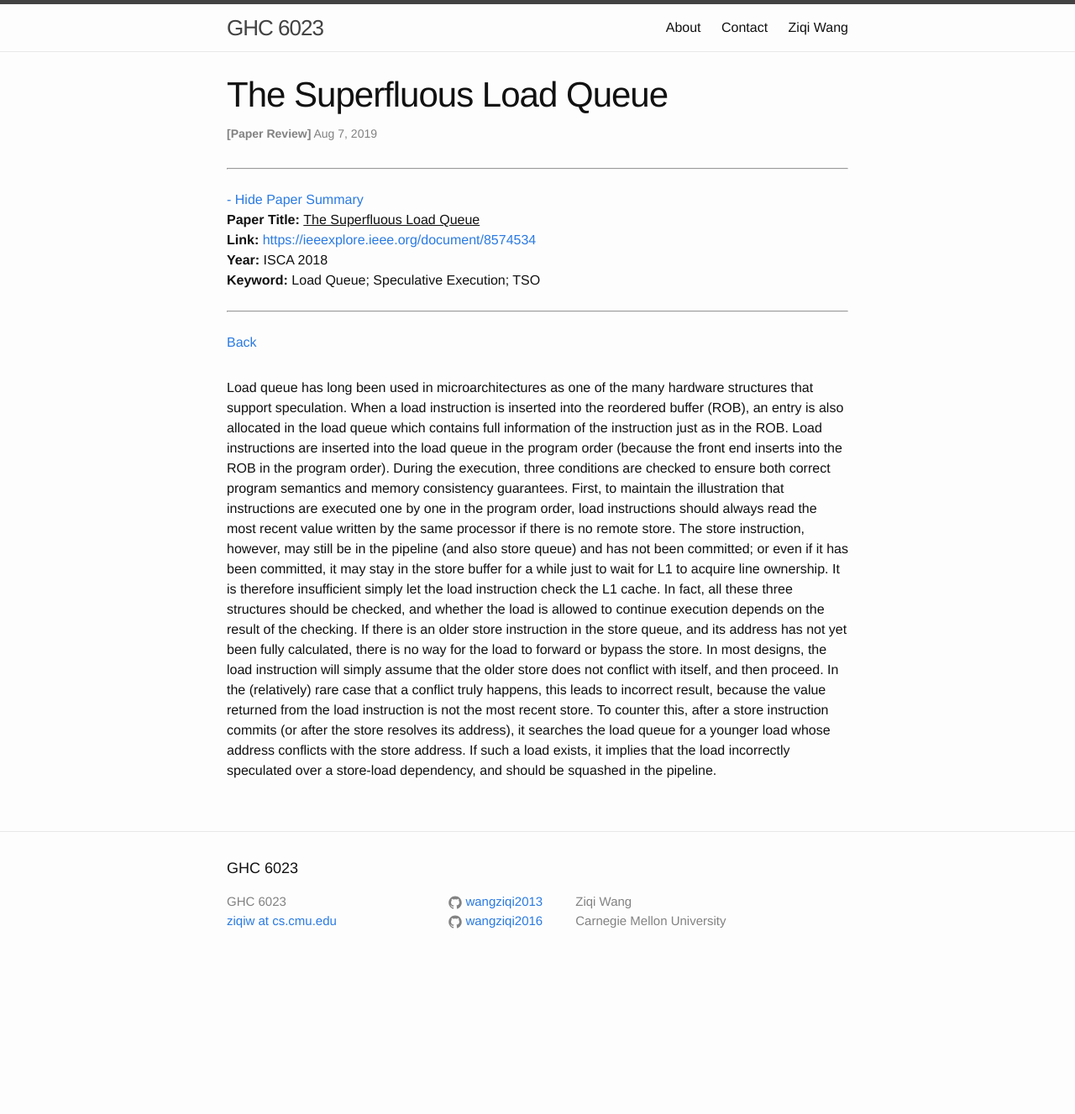
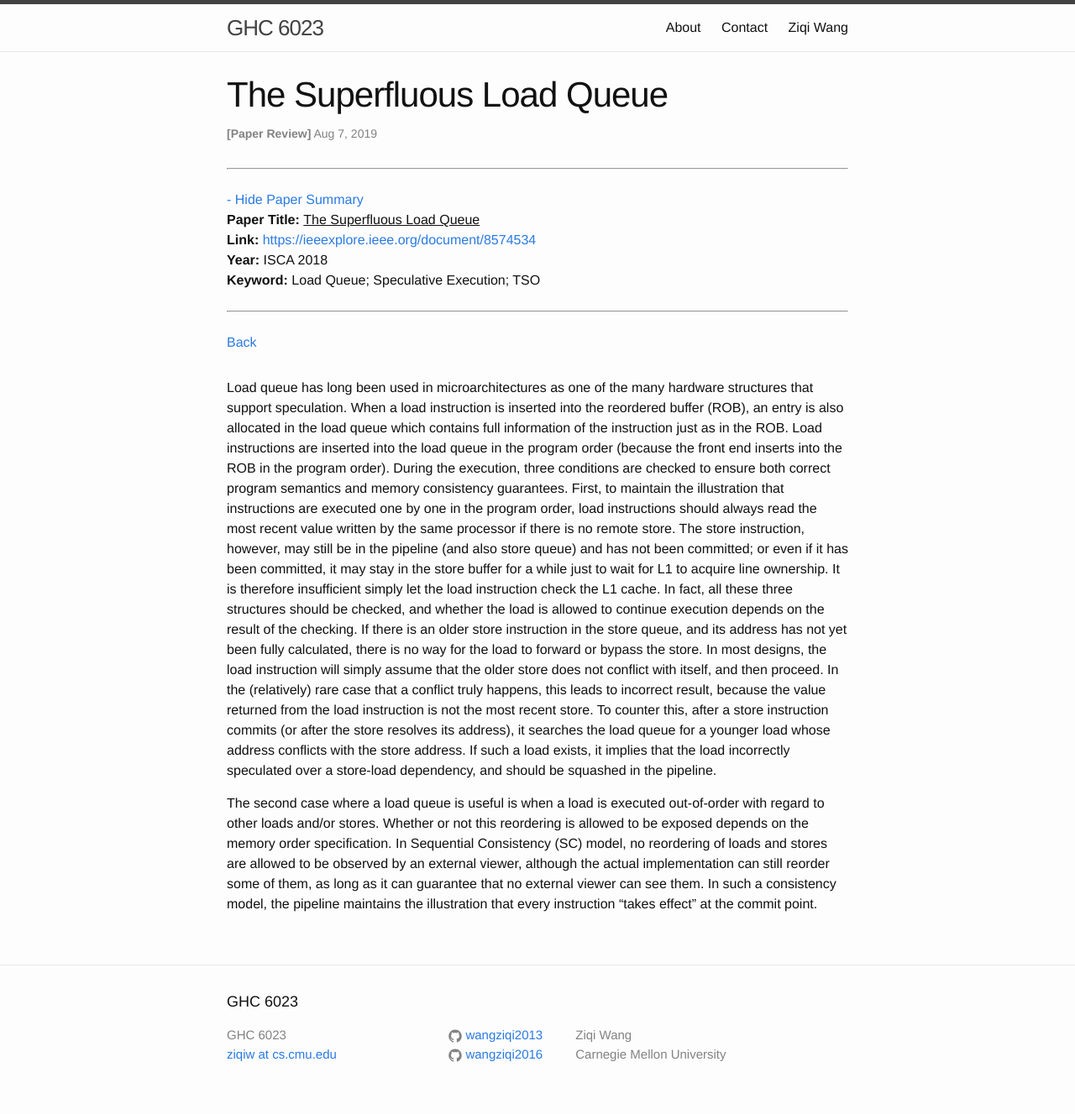
Before and after one commit to wangziqi2013/wangziqi2013.github.io, a Jekyll site: the page built from _posts/2019-08-07-the-superfluous-load-queue.markdown, in a window 1280 px wide. Shown: the whole page at 84% size. Built offline with Jekyll 4.4.1, drawn with Linux system fonts in a browser that asks for light colours; before the commit the page ends 1168 px from its top, so only the background shows below that.

Commit message:
Adding memory model

```diff
--- a/_posts/2019-08-07-the-superfluous-load-queue.markdown
+++ b/_posts/2019-08-07-the-superfluous-load-queue.markdown
@@ -31,3 +31,10 @@ the value returned from the load instruction is not the most recent store. To co
 (or after the store resolves its address), it searches the load queue for a younger load whose address conflicts with
 the store address. If such a load exists, it implies that the load incorrectly speculated over a store-load dependency,
 and should be squashed in the pipeline.
+
+The second case where a load queue is useful is when a load is executed out-of-order with regard to other loads and/or
+stores. Whether or not this reordering is allowed to be exposed depends on the memory order specification. In Sequential
+Consistency (SC) model, no reordering of loads and stores are allowed to be observed by an external viewer, although
+the actual implementation can still reorder some of them, as long as it can guarantee that no external viewer can
+see them. In such a consistency model, the pipeline maintains the illustration that every instruction "takes effect"
+at the commit point.
```
